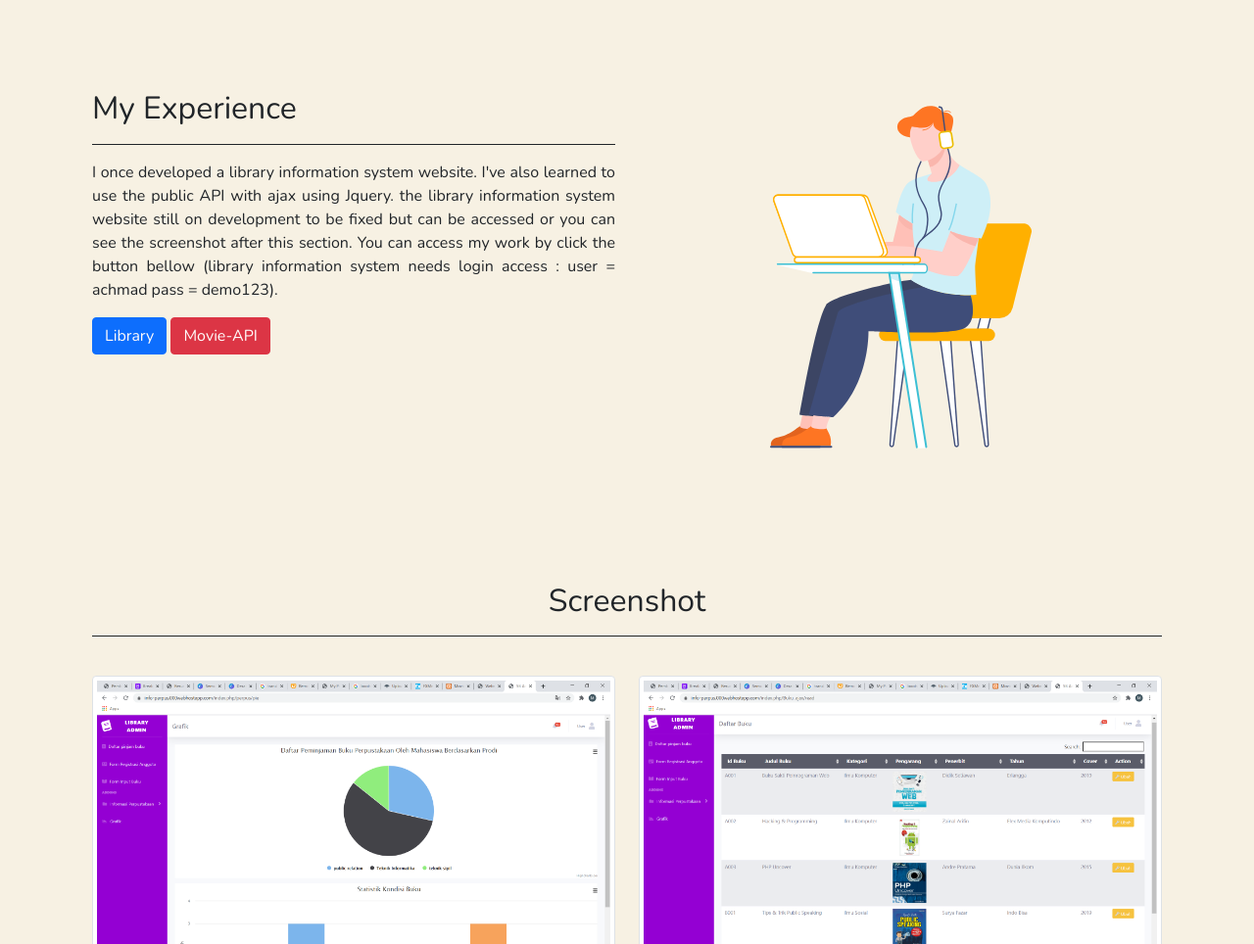
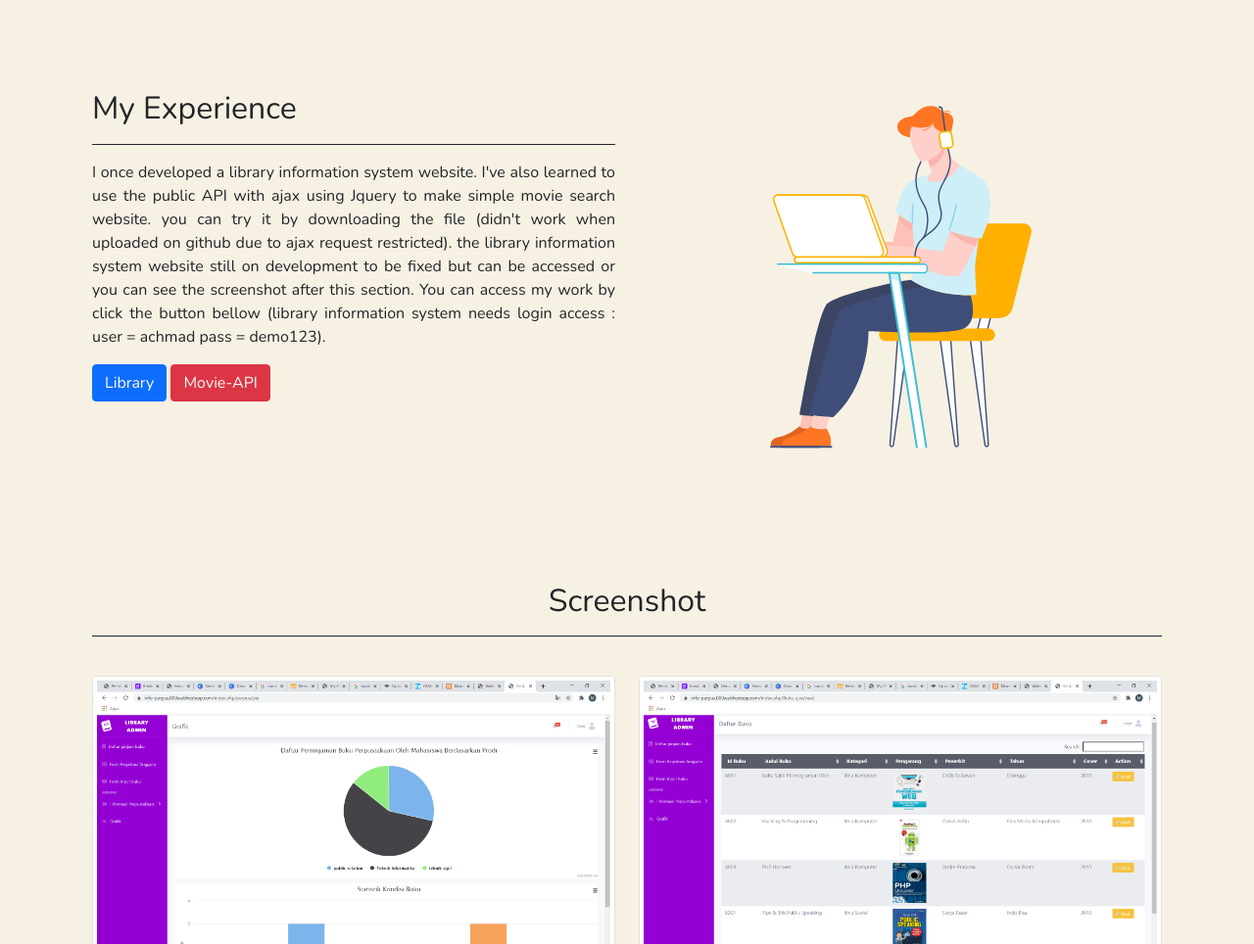
Before and after one commit to valensyah/valensyah.github.io, a plain HTML site: page index.html in a window 1280 px wide. Shown: the part 1433-2397 px from the top of the page at 98% size. Drawn offline with nearby package versions, Linux system fonts and the light colour scheme.

Commit message:
Update index.html

```diff
--- a/index.html
+++ b/index.html
@@ -112,7 +112,9 @@
               <hr data-aos="zoom-in-right" data-aos-duration="1500" data-aos-delay="800">
               <p>
                 I once developed a library information system website.
-                I've also learned to use the public API with ajax using Jquery. the library information system website
+                I've also learned to use the public API with ajax using Jquery to make simple movie search website.
+                you can try it by downloading the file (didn't work when uploaded on github due to ajax request restricted).
+                the library information system website
                 still on development to be fixed but can be accessed or you can see the screenshot after this section.
                 You can access my
                 work by click the button bellow (library information system needs login access :
@@ -120,7 +122,7 @@
                 pass = demo123).</p>
               <button class="btn btn-primary btn-md"> <a
                   href="https://info-perpus.000webhostapp.com/">Library</a></button>
-              <button class="btn btn-danger btn-md"> <a href="movie-api/movie.html">Movie-API</a></button>
+              <button class="btn btn-danger btn-md"> <a href="https://drive.google.com/drive/folders/1K4zRKYoogf7Vp9OHh1KcrpANpPiTgTxn?usp=sharing">Movie-API</a></button>
             </div>
             <div class="col-lg-6 col-md-6 col-sm-10 text-center">
               <img data-aos="fade-left" data-aos-duration="1000" data-aos-delay="500" class="img-fluid"
```
